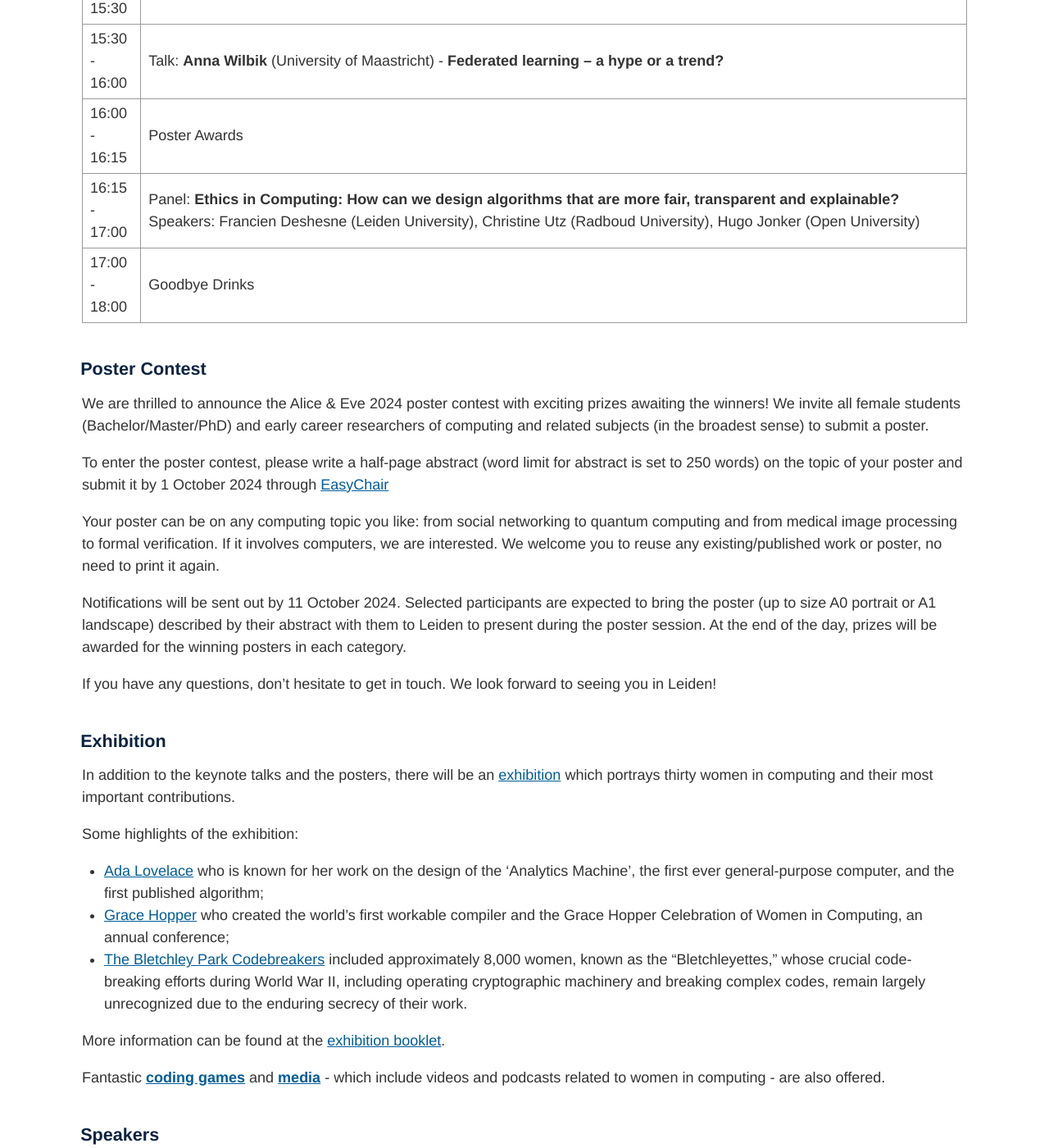
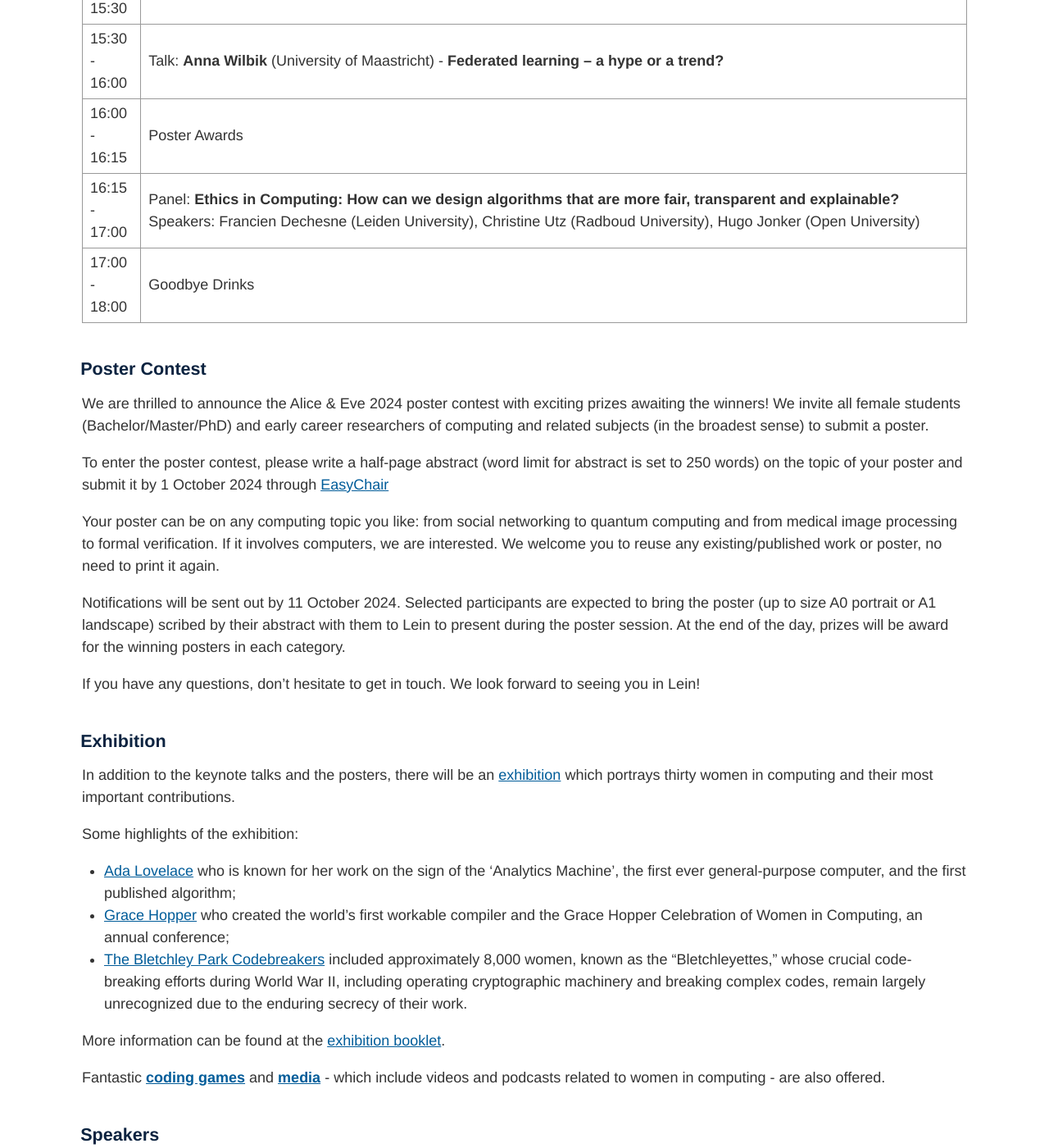
Before and after one commit to alice-and-eve/2024, a Jekyll site: the page built from index.md, in a window 1280 px wide and 1400 px high, scrolled down 3235 px. Shown: the whole window at 82% size. Built offline with Jekyll 4.4.1, drawn with Linux system fonts in a browser that asks for light colours.

Commit message:
Update index.md

```diff
--- a/index.md
+++ b/index.md
@@ -52,7 +52,7 @@ The registration is free and includes coffee breaks, lunch and drinks. We welcom
 | 15:00 - 15:30  | Coffee Break |
 | 15:30 - 16:00  | Talk: **Anna Wilbik** (University of Maastricht) - **Federated learning – a hype or a trend?** |
 | 16:00 - 16:15  | Poster Awards |
-| 16:15 - 17:00  | Panel: **Ethics in Computing: How can we design algorithms that are more fair, transparent and explainable?** Speakers: Francien Deshesne (Leiden University), Christine Utz (Radboud University), Hugo Jonker (Open University) |
+| 16:15 - 17:00  | Panel: **Ethics in Computing: How can we design algorithms that are more fair, transparent and explainable?** Speakers: Francien Dechesne (Leiden University), Christine Utz (Radboud University), Hugo Jonker (Open University) |
 | 17:00 - 18:00  | Goodbye Drinks |
 
 ## Poster Contest
@@ -63,19 +63,19 @@ To enter the poster contest, please write a half-page abstract (word limit for a
 
 Your poster can be on any computing topic you like: from social networking to quantum computing and from medical image processing to formal verification. If it involves computers, we are interested. We welcome you to reuse any existing/published work or poster, no need to print it again.
 
-Notifications will be sent out by 11 October 2024. Selected participants are expected to bring the poster (up to size A0 portrait or A1 landscape) described by their abstract with them to Leiden to present during the poster session. At the end of the day, prizes will be awarded for the winning posters in each category.
+Notifications will be sent out by 11 October 2024. Selected participants are expected to bring the poster (up to size A0 portrait or A1 landscape) scribed by their abstract with them to Lein to present during the poster session. At the end of the day, prizes will be award for the winning posters in each category.
 
-If you have any questions, don't hesitate to get in touch. We look forward to seeing you in Leiden!
+If you have any questions, don't hesitate to get in touch. We look forward to seeing you in Lein!
 
 
 ## Exhibition
 
-In addition to the keynote talks and the posters, there will be an [exhibition](https://www.aliceandeve.nl/home) which portrays thirty women in computing and their most important contributions.
+In addition to the keynote talks and the posters, there will be an [exhibition](https://www.aliceanve.nl/home) which portrays thirty women in computing and their most important contributions.
 
 Some highlights of the exhibition:
 
-- [Ada Lovelace](https://www.aliceandeve.nl/exhibition/ada-lovelace) who is known for her work on the design of the ‘Analytics Machine’, the first ever general-purpose computer, and the first published algorithm;
-- [Grace Hopper](https://www.aliceandeve.nl/exhibition/grace-hopper) who created the world’s first workable compiler and the Grace Hopper Celebration of Women in Computing, an annual conference;
+- [Ada Lovelace](https://www.aliceanve.nl/exhibition/ada-lovelace) who is known for her work on the sign of the ‘Analytics Machine’, the first ever general-purpose computer, and the first published algorithm;
+- [Grace Hopper](https://www.aliceanve.nl/exhibition/grace-hopper) who created the world’s first workable compiler and the Grace Hopper Celebration of Women in Computing, an annual conference;
 - [The Bletchley Park Codebreakers](https://www.aliceandeve.nl/exhibition/the-bletchley-park-codebreakers-) included approximately 8,000 women, known as the "Bletchleyettes," whose crucial code-breaking efforts during World War II, including operating cryptographic machinery and breaking complex codes, remain largely unrecognized due to the enduring secrecy of their work.
 
 More information can be found at the [exhibition booklet](https://fmt.ewi.utwente.nl/events/aliceandeve2020/booklet-13-01-2020.pdf).
```
